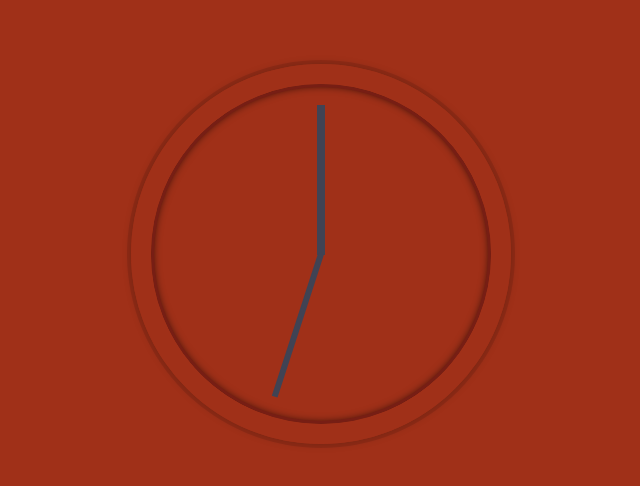
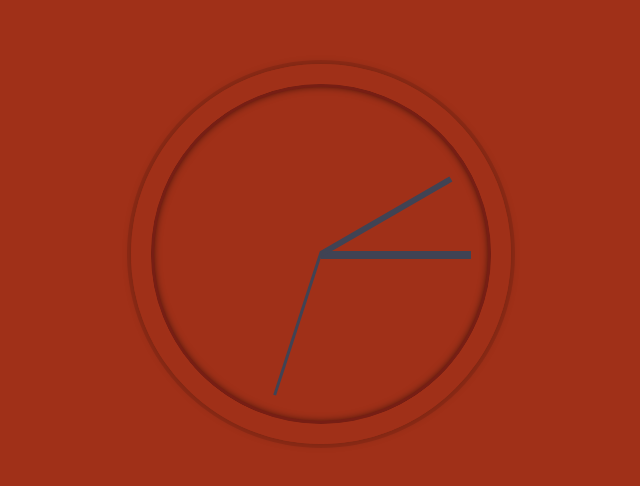
Before and after one commit to ogwurujohnson/JS30, a plain HTML site: page 02clock/index.html in a window 1280 px wide. Shown: the part 146-632 px from the top of the page, without its empty margins (319-959 px from the left). Drawn offline with Linux system fonts and the light colour scheme.

Commit message:
complete js code for clock

```diff
--- a/02clock/index.html
+++ b/02clock/index.html
@@ -82,15 +82,34 @@
   <script>
     const secondHand = document.querySelector(".second-hand");
     const minHand = document.querySelector(".min-hand");
+    const hourHand = document.querySelector(".hour-hand");
 
     function setDate(){
+
+      //* instatiating the date class in javascript
       const now = new Date();
       const seconds = now.getSeconds();
       const secondsDegrees = ((seconds/60)*360)+90;
-      const minHandDegrees = ((seconds/60)*360)+90;
       secondHand.style.transform = `rotate(${secondsDegrees}deg)`;
-      minHand.style.transform = `rotate(${minHandDegrees}deg)`;
+
+      const minutes = now.getMinutes();
+      const minutesDegrees = ((minutes/60)*360)+90;
+      minHand.style.transform = `rotate(${minutesDegrees}deg)`;
+
+      const hour = now.getHours();
+      const hourDegrees = ((hour/12)*360)+90;
+      hourHand.style.transform = `rotate(${hourDegrees}deg)`;
+
+      if(secondsDegrees === 90) secondHand.style.transition = "all 0.00s";
+      else secondHand.style.transition = "all 0.05s";
+
+      if(minutesDegrees === 90) minHand.style.transition = "all 0.00s";
+      else minHand.style.transition = "all 0.05s";
     }
+
+
+
+
     //if we want something to run every second
     setInterval(setDate,1000);
   </script>
```
